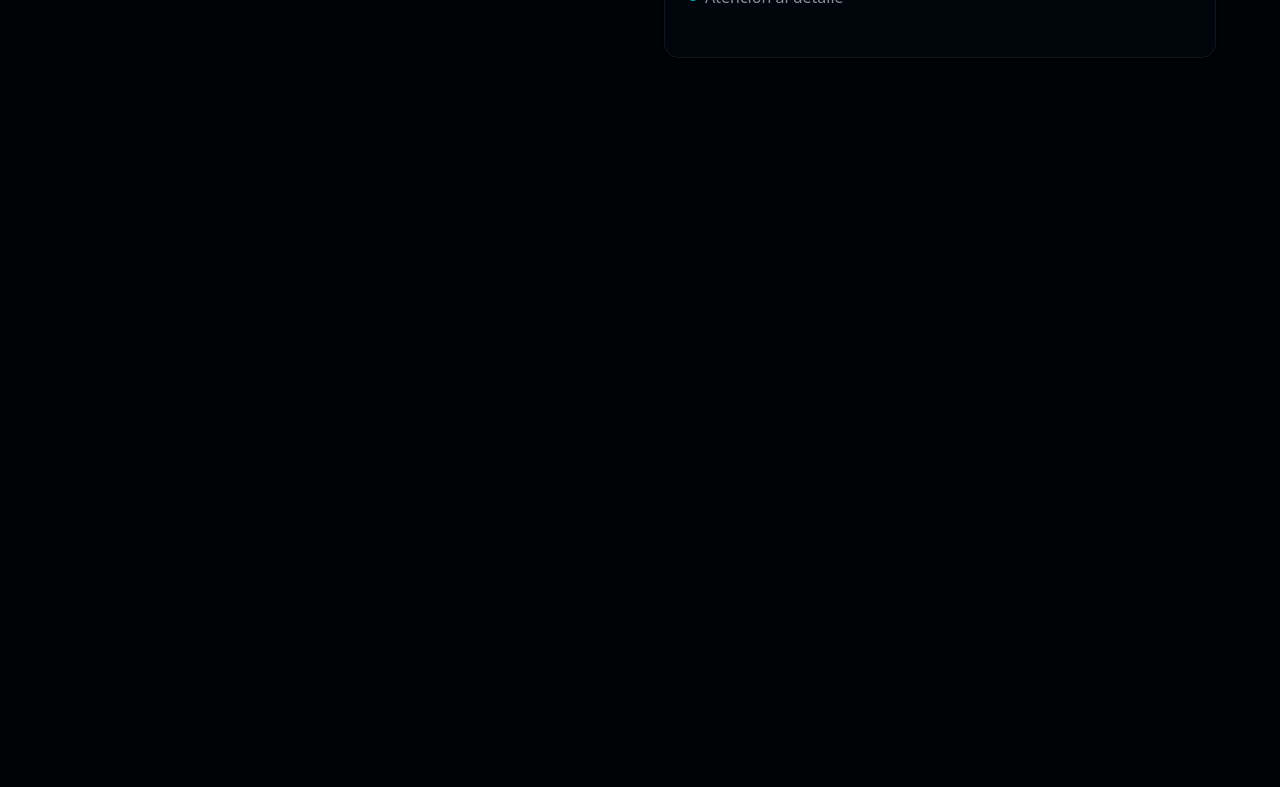
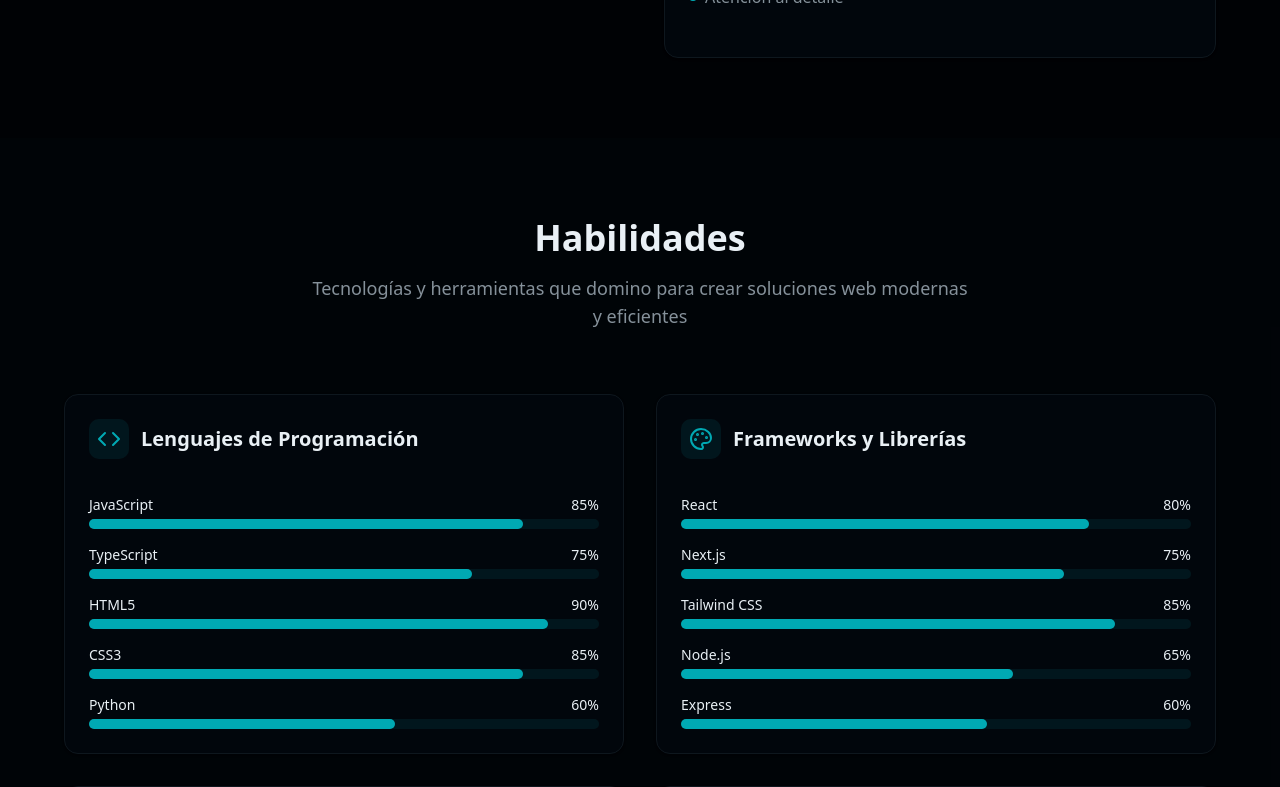
Before and after one commit to DavidLC578/porfolio, a Next.js app: page / in a window 1280 px wide. Shown: the part 1960-2747 px from the top of the page. Before the commit the page ends 2098 px from the top, so only its background shows below. Built offline with nearby package versions, Linux system fonts and the light colour scheme.

Commit message:
feat: add skills section component

```diff
--- a/src/app/page.js
+++ b/src/app/page.js
@@ -1,6 +1,7 @@
 import { Navigation } from "@/components/navigation";
 import { HeroSection } from "@/components/hero-section";
 import { AboutSection } from "@/components/about-section";
+import { SkillsSection } from "@/components/skills-section";
 
 export default function Home() {
   return (
@@ -9,6 +10,7 @@
       <main>
         <HeroSection />
         <AboutSection />
+        <SkillsSection />
       </main>
     </div>
   );
--- /dev/null
+++ b/src/components/skills-section.jsx
@@ -0,0 +1,155 @@
+import { BookOpen } from "lucide-react";
+import { Code, Database, Palette, Wrench } from "lucide-react"
+import Badge from "./ui/badge";
+
+export function SkillsSection() {
+
+    const skillCategories = [
+        {
+            title: "Lenguajes de Programación",
+            icon: Code,
+            skills: [
+                { name: "JavaScript", level: 85 },
+                { name: "TypeScript", level: 75 },
+                { name: "HTML5", level: 90 },
+                { name: "CSS3", level: 85 },
+                { name: "Python", level: 60 },
+            ],
+        },
+        {
+            title: "Frameworks y Librerías",
+            icon: Palette,
+            skills: [
+                { name: "React", level: 80 },
+                { name: "Next.js", level: 75 },
+                { name: "Tailwind CSS", level: 85 },
+                { name: "Node.js", level: 65 },
+                { name: "Express", level: 60 },
+            ],
+        },
+        {
+            title: "Bases de Datos",
+            icon: Database,
+            skills: [
+                { name: "MongoDB", level: 70 },
+                { name: "PostgreSQL", level: 65 },
+                { name: "Firebase", level: 75 },
+                { name: "Supabase", level: 70 },
+            ],
+        },
+        {
+            title: "Herramientas y Tecnologías",
+            icon: Wrench,
+            skills: [
+                { name: "Git & GitHub", level: 85 },
+                { name: "VS Code", level: 90 },
+                { name: "Figma", level: 70 },
+                { name: "Postman", level: 75 },
+                { name: "Vercel", level: 80 },
+            ],
+        },
+    ]
+
+    const additionalSkills = [
+        "Responsive Design",
+        "API REST",
+        "GraphQL",
+        "Testing (Jest)",
+        "Webpack",
+        "Vite",
+        "Docker",
+        "AWS Basics",
+        "SEO",
+        "Accessibility (a11y)",
+        "Performance Optimization",
+        "Agile/Scrum",
+    ]
+
+    return (
+        <section id="skills" className="py-20 px-4 sm:px-6 lg:px-8 bg-secondary/20">
+            <div className="max-w-6xl mx-auto">
+                {/* Section Header */}
+                <div className="text-center mb-16">
+                    <h2 className="text-3xl sm:text-4xl font-bold text-foreground mb-4 text-balance">Habilidades</h2>
+                    <p className="text-lg text-muted-foreground max-w-2xl mx-auto text-pretty">
+                        Tecnologías y herramientas que domino para crear soluciones web modernas y eficientes
+                    </p>
+                </div>
+
+                {/* Skills Grid */}
+                <div className="grid md:grid-cols-2 gap-8 mb-12">
+                    {skillCategories.map((category, index) => {
+                        const IconComponent = category.icon;
+                        return (
+                            <div key={index} className="text-card-foreground flex flex-col gap-3 rounded-xl border p-6  shadow-sm bg-card border-border">
+                                <div className="flex items-center gap-3 mb-6">
+                                    <div className="p-2 bg-primary/10 rounded-lg">
+                                        <IconComponent className="h-6 w-6 text-primary" />
+                                    </div>
+                                    <h3 className="text-xl font-semibold text-foreground">{category.title}</h3>
+                                </div>
+                                <div className="space-y-4">
+                                    {category.skills.map((skill, skillIndex) => (
+                                        <div key={skillIndex} className="space-y-1">
+                                            <div className="flex justify-between items-center mb-1">
+                                                <span className="text-sm font-medium text-foreground">{skill.name}</span>
+                                                <span className="text-sm text-foreground font-medium">{skill.level}%</span>
+                                            </div>
+                                            <div className="w-full bg-primary/10 rounded-full h-2.5">
+                                                <div
+                                                    className="bg-primary h-2.5 rounded-full"
+                                                    style={{ width: `${skill.level}%` }}
+                                                ></div>
+                                            </div>
+                                        </div>
+                                    ))}
+                                </div>
+                            </div>
+                        );
+                    })}
+                </div>
+                {/* Additional Skills */}
+                <div className="text-card-foreground flex flex-col gap-1 rounded-xl border p-6  shadow-sm bg-card border-border">
+                    <div className="flex items-center justify-center gap-3 mb-6">
+                        <div className="p-2 bg-primary/10 rounded-lg">
+                            <BookOpen className="h-6 w-6 text-primary" />
+                        </div>
+                        <h3 className="text-xl font-semibold text-foreground">Conocimientos Adicionales</h3>
+                    </div>
+                    <div className="flex flex-wrap gap-3 justify-center">
+                        {additionalSkills.map((skill) => (
+                            <Badge key={skill} variant="outline" className="bg-transparent border-border text-card-foreground">
+                                {skill}
+                            </Badge>
+                        ))}
+                    </div>
+                </div>
+
+                {/* Soft Skills Highlight */}
+                <div className="mt-12 text-center">
+                    <h3 className="text-2xl font-semibold text-foreground mb-6">Habilidades Blandas</h3>
+                    <div className="grid sm:grid-cols-2 lg:grid-cols-3 gap-6 max-w-4xl mx-auto">
+                        <div className="bg-card border border-border rounded-lg p-6">
+                            <h4 className="font-medium text-card-foreground mb-2">Comunicación</h4>
+                            <p className="text-sm text-muted-foreground">
+                                Capacidad para explicar conceptos técnicos de manera clara y colaborar efectivamente en equipo.
+                            </p>
+                        </div>
+                        <div className="bg-card border border-border rounded-lg p-6">
+                            <h4 className="font-medium text-card-foreground mb-2">Resolución de Problemas</h4>
+                            <p className="text-sm text-muted-foreground">
+                                Enfoque analítico para identificar, diagnosticar y resolver desafíos técnicos complejos.
+                            </p>
+                        </div>
+                        <div className="bg-card border border-border rounded-lg p-6">
+                            <h4 className="font-medium text-card-foreground mb-2">Aprendizaje Continuo</h4>
+                            <p className="text-sm text-muted-foreground">
+                                Pasión por mantenerse actualizado con las últimas tecnologías y mejores prácticas del desarrollo.
+                            </p>
+                        </div>
+                    </div>
+                </div>
+            </div>
+        </section>
+    )
+}
```
